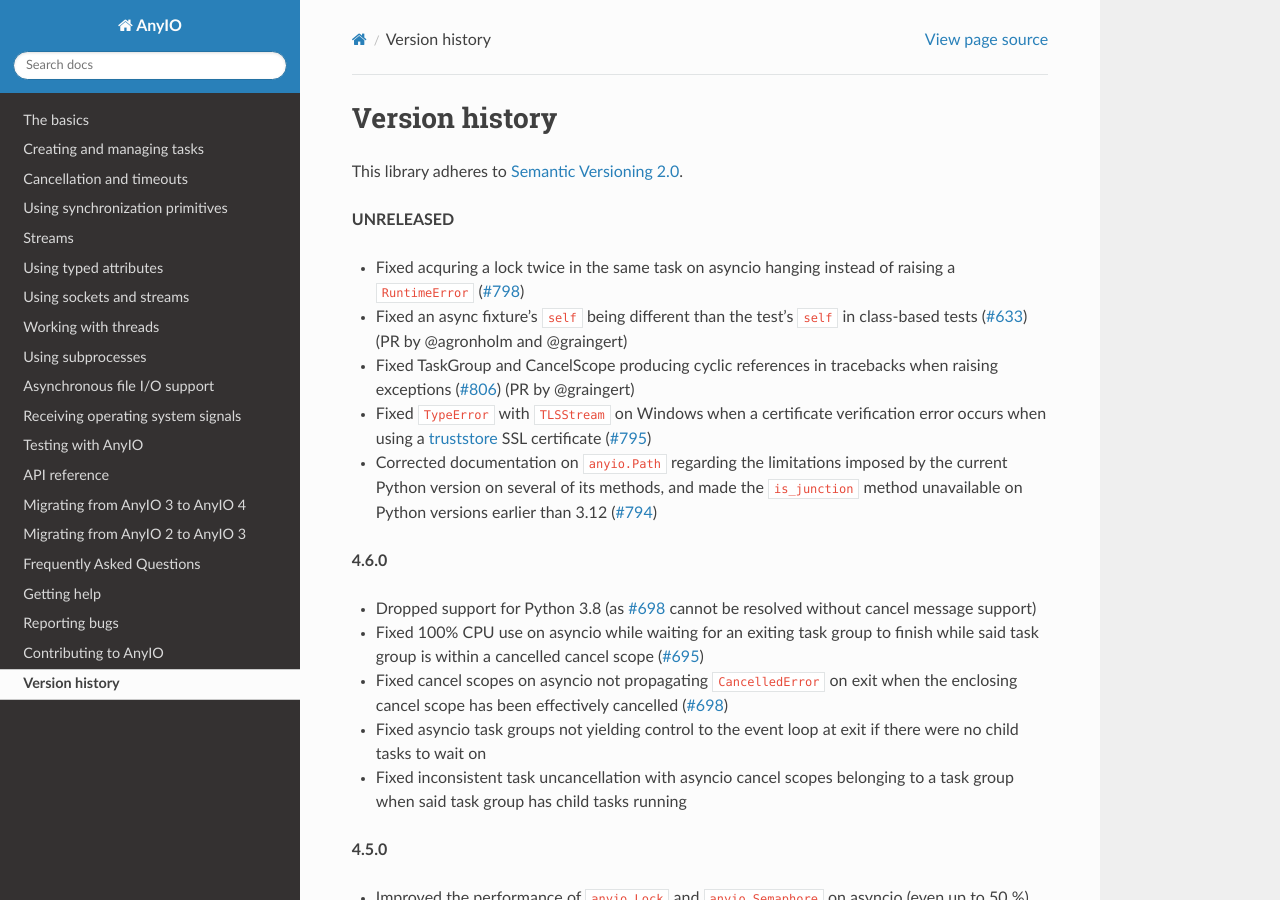
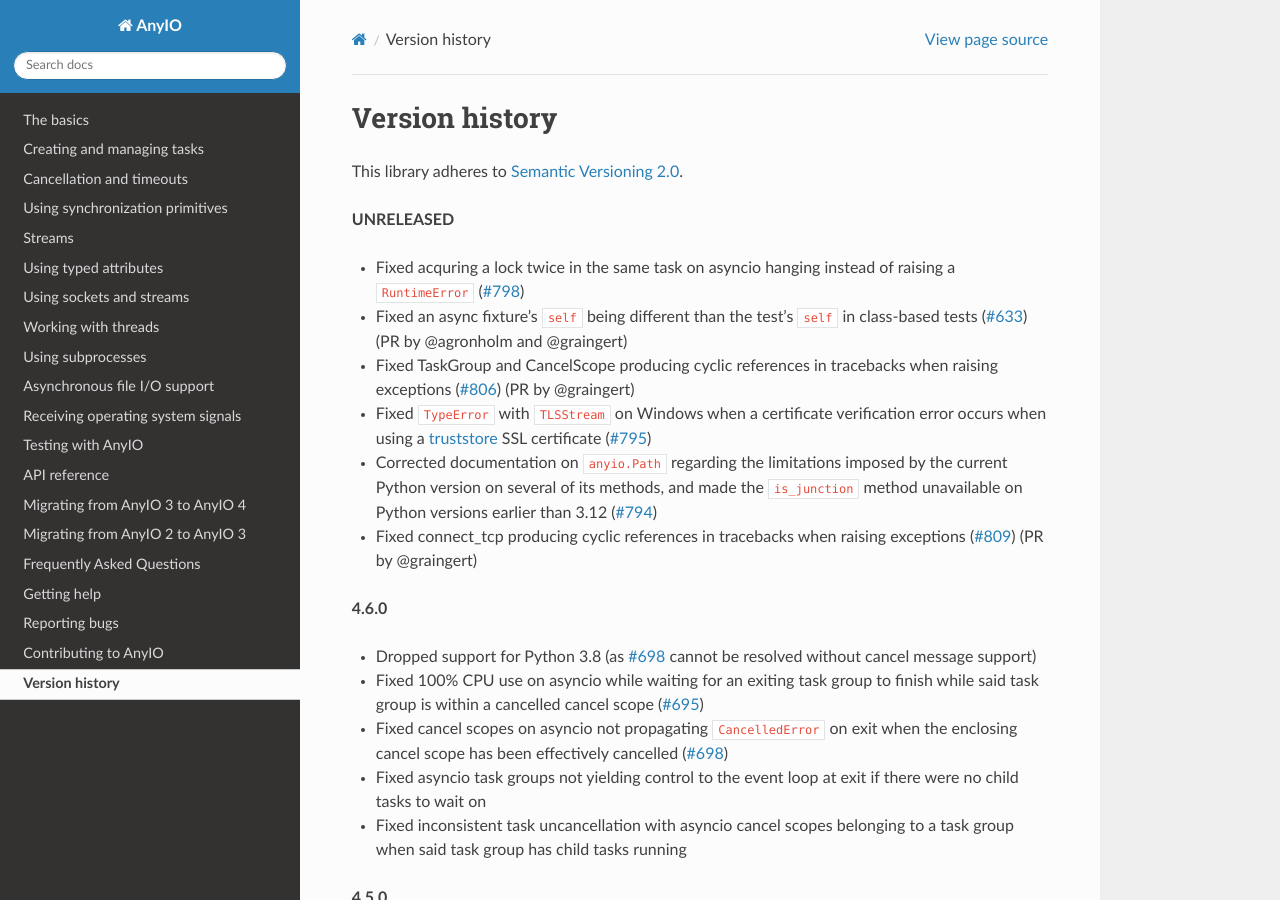
Before and after one commit to agronholm/anyio, a Sphinx documentation site: the page built from docs/versionhistory.rst, in a window 1280 px wide and 900 px high. Built offline with Sphinx 7.4.7 and the Read the Docs theme 3.1.0, drawn with Linux system fonts in a browser that asks for light colours; the version number could not be read and is left out.

Commit message:
update history

```diff
--- a/docs/versionhistory.rst
+++ b/docs/versionhistory.rst
@@ -20,6 +20,10 @@
   current Python version on several of its methods, and made the ``is_junction`` method
   unavailable on Python versions earlier than 3.12
   (`#794 <https://github.com/agronholm/anyio/issues/794>`_)
+- Fixed connect_tcp producing cyclic references in tracebacks
+  when raising exceptions (`#809 <https://github.com/agronholm/anyio/pull/809>`_)
+  (PR by @graingert)
+
 
 **4.6.0**
 
```
